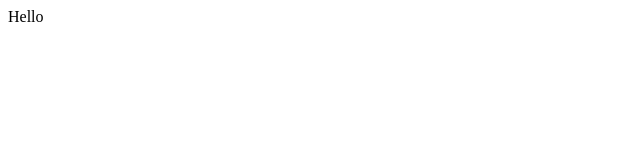
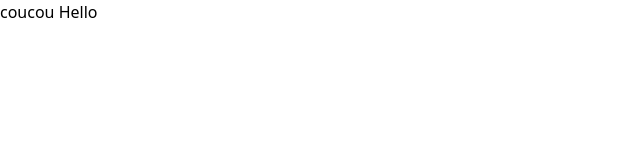
Before and after one commit to JhinAhri12/nuxtjobs, a Nuxt app: page / in a window 1280 px wide. Shown: the top 160 px of the page, without its empty margins (0-640 px from the left). Built offline with nearby package versions, Linux system fonts and the light colour scheme.

Commit message:
add tailwind css

```diff
--- a/app.vue
+++ b/app.vue
@@ -1,5 +1,7 @@
 <template>
   <div>
-    <NuxtPage />
+    <NuxtLayout>
+      <NuxtPage />
+    </NuxtLayout>
   </div>
 </template>
--- a/layouts/default.vue
+++ b/layouts/default.vue
@@ -1,3 +1,7 @@
 <template>
-    coucou
+
+    <div>
+        coucou
+        <slot />
+    </div>
 </template>
--- a/nuxt.config.ts
+++ b/nuxt.config.ts
@@ -1,4 +1,4 @@
 // https://nuxt.com/docs/api/configuration/nuxt-config
 export default defineNuxtConfig({
-
+    modules: [    '@nuxtjs/tailwindcss'  ]
 })
--- a/package.json
+++ b/package.json
@@ -8,6 +8,7 @@
     "postinstall": "nuxt prepare"
   },
   "devDependencies": {
+    "@nuxtjs/tailwindcss": "^6.3.1",
     "nuxt": "^3.1.2"
   }
 }
--- a/pages/index.vue
+++ b/pages/index.vue
@@ -1,3 +1,5 @@
 <template>
+
     Hello
+
 </template>
```
Also changed, not shown: 1 other file (tests, documents, lock files or other folders).
